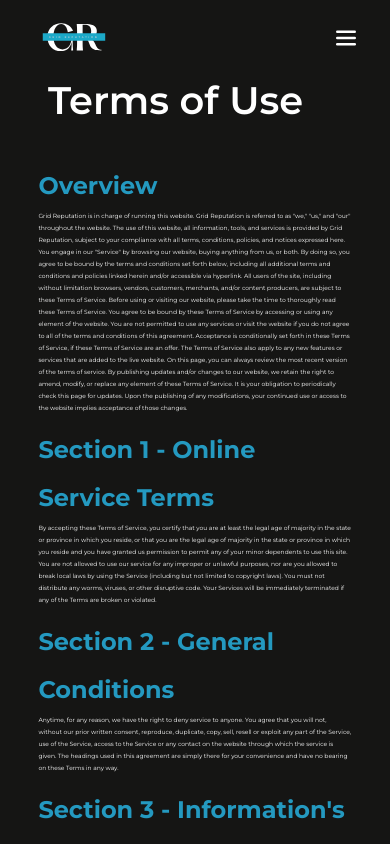
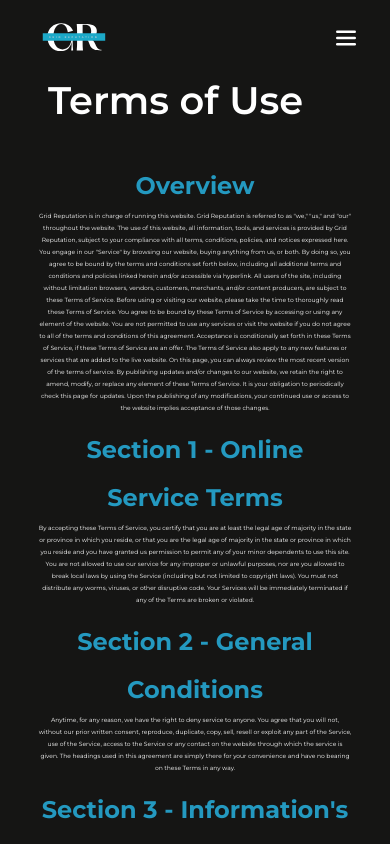
Before and after one commit to sagarchy-05/no-grid, a Next.js app: page /terms in a window 390 px wide. Shown: the top 844 px of the page. Built offline with nearby package versions, Linux system fonts and the light colour scheme.

Commit message:
Update aboutus.module.css

```diff
--- a/styles/aboutus.module.css
+++ b/styles/aboutus.module.css
@@ -39,6 +39,10 @@
         max-width: unset;
         text-align: center;
     }
+    .newtext{
+        max-width: unset;
+        text-align: center;
+    }
     #adj{
         flex-direction: column;
     }
```
